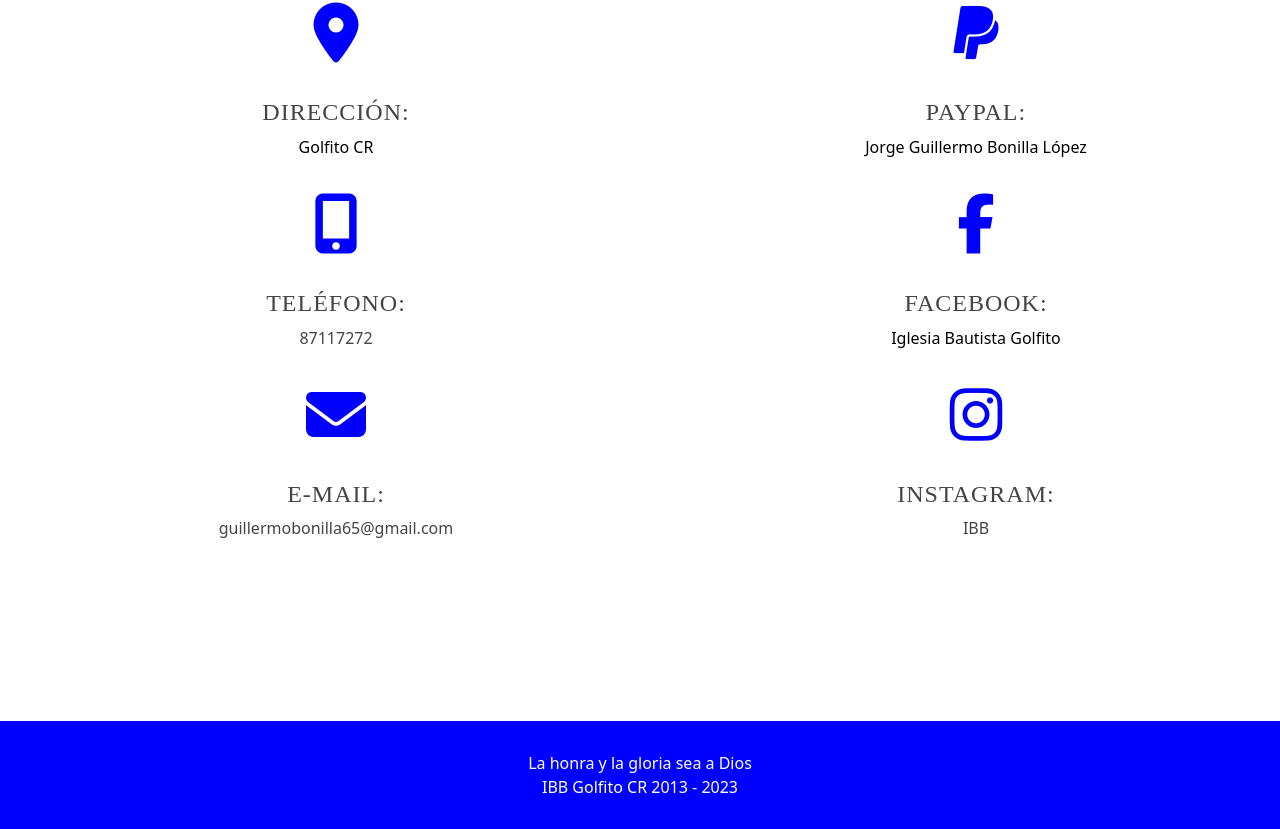
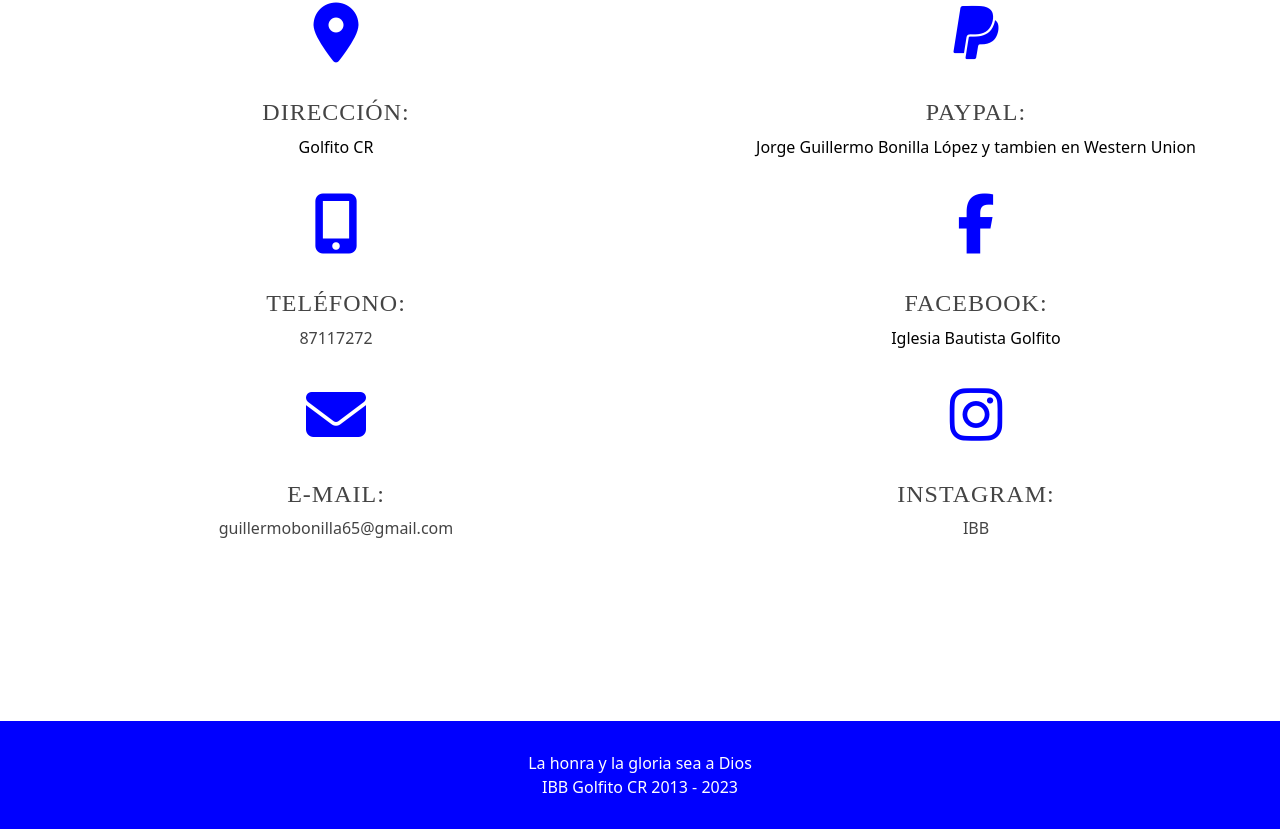
Before and after one commit to DBL30/IglesiaCambios, a plain HTML site: page Iglesia-2023-DBL30-patch-33/index.html in a window 1280 px wide. Shown: the part 3438-4267 px from the top of the page. Drawn offline with nearby package versions, Linux system fonts and the light colour scheme.

Commit message:
Update index.html

```diff
--- a/Iglesia-2023-DBL30-patch-33/index.html
+++ b/Iglesia-2023-DBL30-patch-33/index.html
@@ -172,7 +172,7 @@
 		<div class="datos">
 			<ul class="datos-contacto">
 				<li><i class="fa fa-paypal" aria-hidden="true"></i></li>
-				<li><h4>Paypal:</h4><a href="https://www.paypal.com/paypalme/jorgebonillalopez" target="_blank">Jorge Guillermo Bonilla López</a></li>
+				<li><h4>Paypal:</h4><a href="https://www.paypal.com/paypalme/jorgebonillalopez" target="_blank">Jorge Guillermo Bonilla López y tambien en Western Union</a></li>
 				<li><i class="fa fa-facebook" aria-hidden="true"></i></li>
 				<li><h4>Facebook:</h4><a href="https://www.facebook.com/profile.php?id=100074740267388" target="_blank">Iglesia Bautista Golfito </a></li>
 				<li><i class="fa fa-instagram" aria-hidden="true"></i></li>
```
